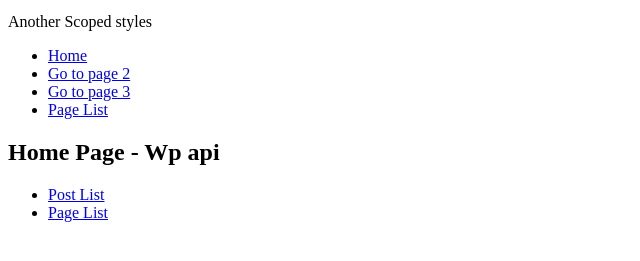
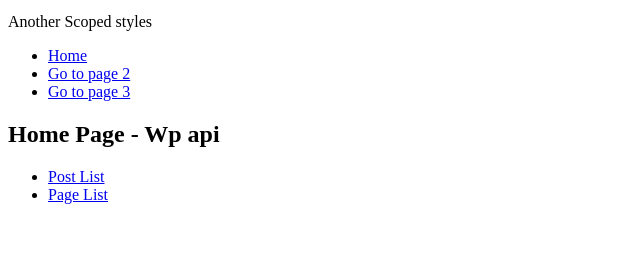
Before and after one commit to ShuSgw/gatsby-practice, a Gatsby site: page / in a window 1280 px wide. Shown: the part 101-362 px from the top of the page, without its empty margins (0-640 px from the left). Built offline with nearby package versions, Linux system fonts and the light colour scheme; Gatsby itself is replaced by a stand-in of ours.

Commit message:
practice

```diff
--- a/gatsby-node.js
+++ b/gatsby-node.js
@@ -39,7 +39,7 @@ exports.createPages = async ({ graphql, actions }) => {
   const pageTemplate = path.resolve(`./src/templates/page.js`)
   allWordpressPage.edges.forEach(edge => {
     createPage({
-      path: edge.node.path,
+      path: edge.node.id,
       component: slash(pageTemplate),
       context: {
         id: edge.node.id,
--- a/src/components/Header.js
+++ b/src/components/Header.js
@@ -22,9 +22,6 @@ const Header = () => {
         <li>
           <Link to="/page-3/">Go to page 3</Link>
         </li>
-        <li>
-          <Link to="/pageList/">Page List</Link>
-        </li>
       </ul>
     </div>
   )
--- a/src/pages/index.js
+++ b/src/pages/index.js
@@ -10,7 +10,7 @@ const IndexPage = () => (
         <Link to="/post/">Post List</Link>
       </li>
       <li>
-        <Link to="/pages/">Page List</Link>
+        <Link to="/pageList/">Page List</Link>
       </li>
     </ul>
   </Wrapper>
--- a/src/pages/pageList.js
+++ b/src/pages/pageList.js
@@ -26,8 +26,10 @@ export const pageQuery = graphql`
         node {
           slug
           items {
+            wordpress_id
             title
             url
+            slug
           }
         }
       }
```
Also changed, not shown: src/components/Menus.js (+7 -1 lines).
